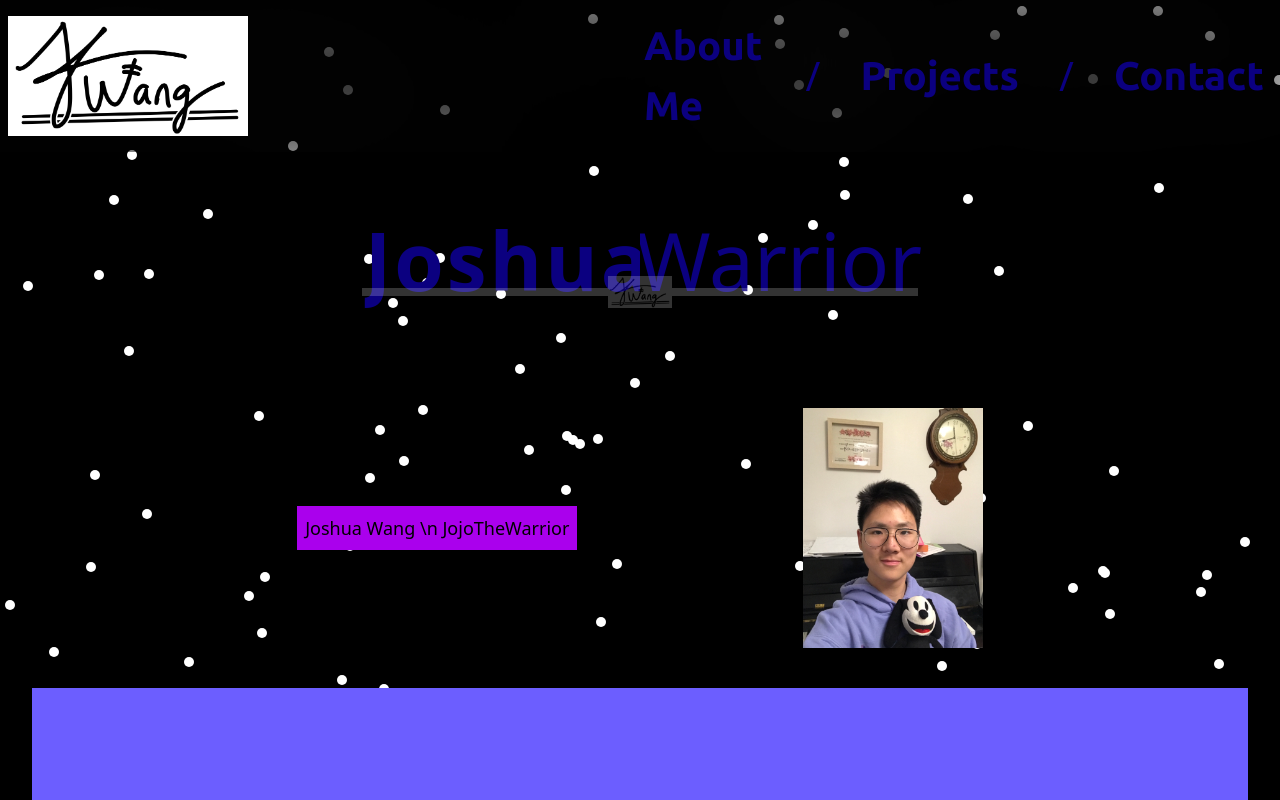
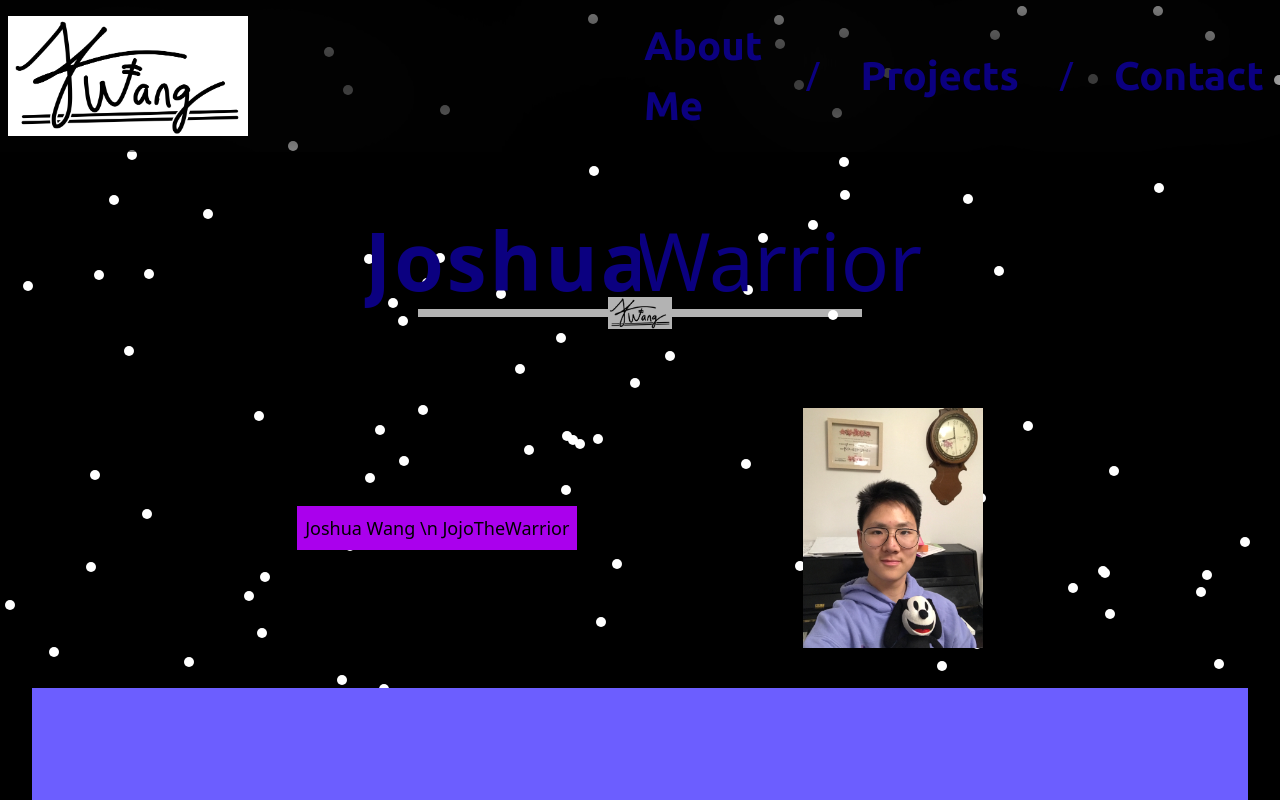
Before and after one commit to JojoTheWarrior/Portfolio, a React (Create React App) app: page / in a window 1280 px wide. Shown: the top 800 px of the page. Built offline with nearby package versions, Linux system fonts and the light colour scheme.

Commit message:
fixed slider thumb css

```diff
--- a/src/components/Name.jsx
+++ b/src/components/Name.jsx
@@ -1,14 +1,22 @@
-import React, { useState } from 'react'
+import React, { useState, useEffect } from 'react'
 import logo from '../assets/images/logo.png';
 import logo_bg from '../assets/images/logo_bg.png';
 
 const Name = () => {
     const [sliderValue, setSliderValue] = useState(50);
+    const [windowWidth, setWindowWidth] = useState(window.innerWidth);
 
     const handleSliderChange = (event) => {
         setSliderValue(event.target.value);
-        console.log(sliderValue)
     }
+
+    useEffect(() => {
+        const handleWindowResize = () => {
+            setWindowWidth(window.innerWidth);
+        }
+        window.addEventListener('resize', handleWindowResize);
+        return () => { window.removeEventListener('resize', handleWindowResize); }
+    }, []);
 
     return (
     <div className="relative w-full h-25vh mt-25vh flex items-center justify-center z-5">
@@ -18,7 +26,7 @@ const Name = () => {
                 height: 1vh;
                 background: white;
                 outline: none;
-                opacity: 0.2;
+                opacity: 0.7;
             }
 
             .slider::-webkit-slider-thumb {
@@ -64,8 +72,8 @@ const Name = () => {
             onChange={handleSliderChange}
             className="absolute slider bg-gray-300 outline-none z-20"
             style={{
-                width: '555.492px',
-                bottom: '104.29px',
+                width: `${window.innerWidth * 555.492 / 1600}px`,
+                bottom: `${window.innerWidth * 104.29 / 1600}px`,
             }}
         />
         {/* Joshua Wang / JojoTheWarrior */}
```
